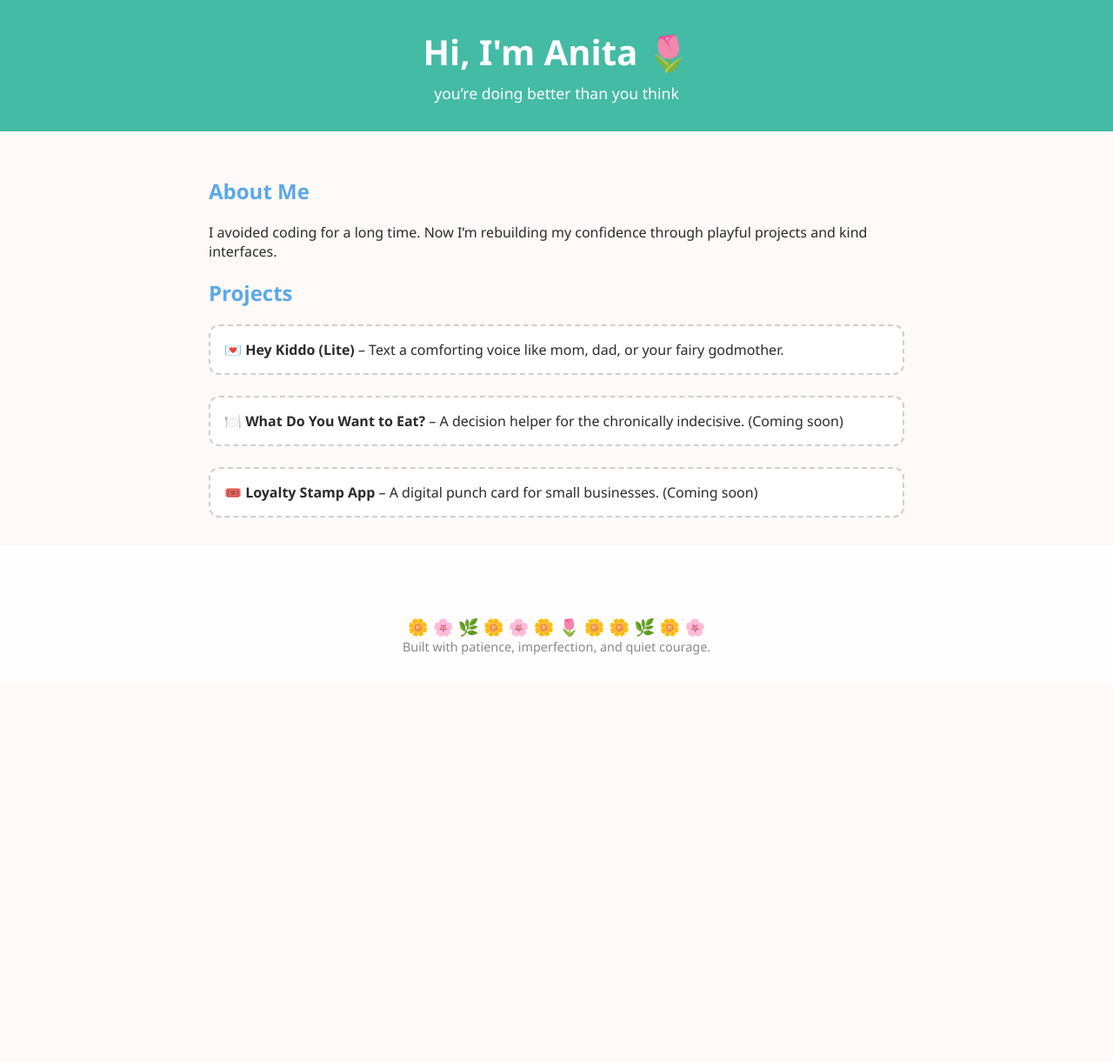
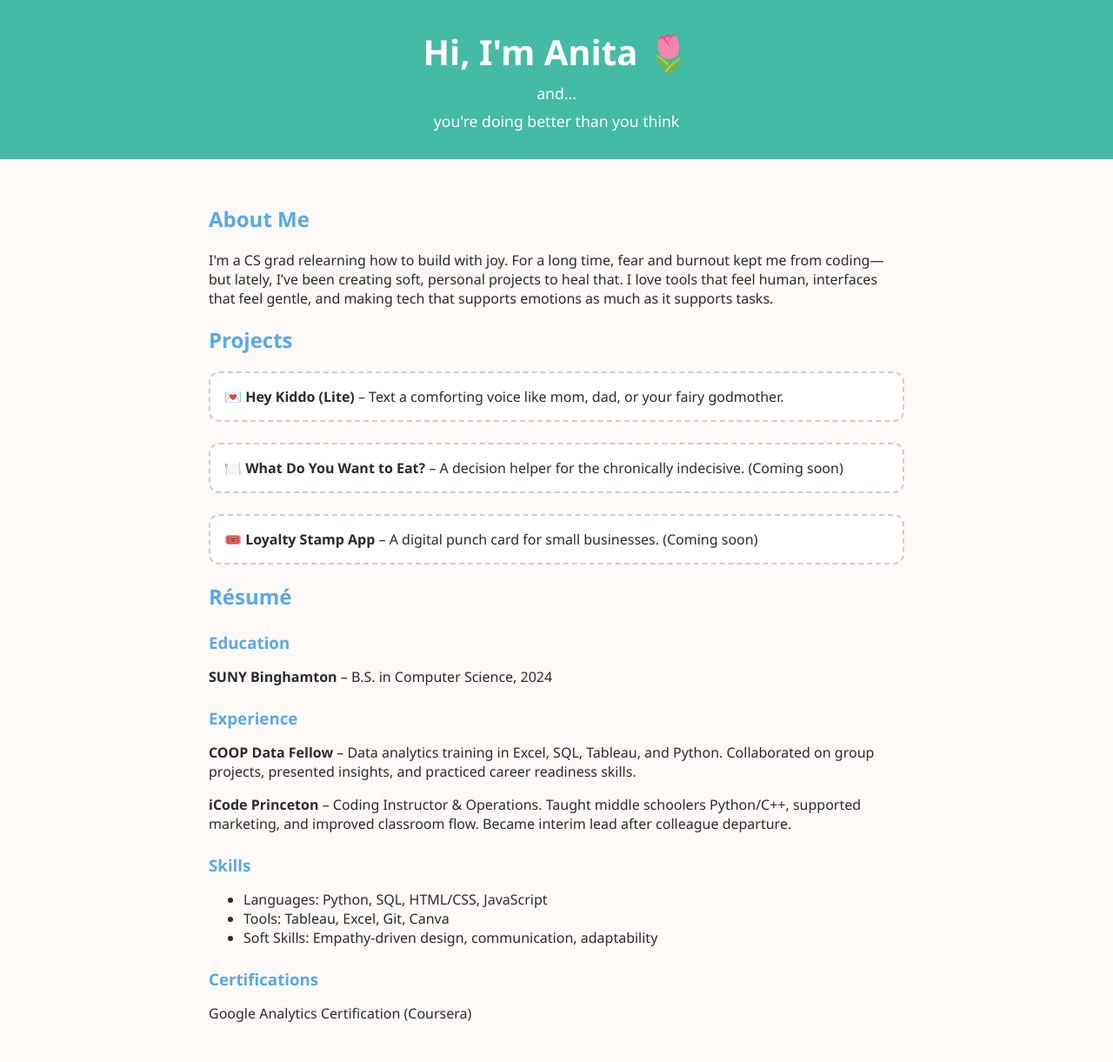
Before and after one commit to AnitaHong1/Website, a plain HTML site: page index.html in a window 1280 px wide. Shown: the top 1221 px of the page at 87% size. Before the commit the page ends 800 px from the top, so only its background shows below. Drawn offline with Linux system fonts and the light colour scheme.

Commit message:
Update index.html

```diff
--- a/index.html
+++ b/index.html
@@ -87,12 +87,13 @@
 <body>
   <header>
     <h1>Hi, I'm Anita 🌷</h1>
+<p style="font-size: 1.1rem; font-weight: 300; margin: 0.5rem 0 0;">and...</p>
     <div class="subtitle" id="subtitle"></div>
   </header>
 
   <main>
     <h2>About Me</h2>
-    <p>I avoided coding for a long time. Now I’m rebuilding my confidence through playful projects and kind interfaces.</p>
+    <p>I'm a CS grad relearning how to build with joy. For a long time, fear and burnout kept me from coding—but lately, I’ve been creating soft, personal projects to heal that. I love tools that feel human, interfaces that feel gentle, and making tech that supports emotions as much as it supports tasks.</p>
 
     <h2>Projects</h2>
     <div class="projects">
@@ -100,6 +101,26 @@
       <a class="card">🍽️ <strong>What Do You Want to Eat?</strong> – A decision helper for the chronically indecisive. (Coming soon)</a>
       <a class="card">🎟️ <strong>Loyalty Stamp App</strong> – A digital punch card for small businesses. (Coming soon)</a>
     </div>
+      <h2>Résumé</h2>
+    <section style="margin-top: 1.5rem;">
+      <h3 style="color:#5aa9e6; margin-bottom: 0.5rem;">Education</h3>
+      <p><strong>SUNY Binghamton</strong> – B.S. in Computer Science, 2024</p>
+
+      <h3 style="color:#5aa9e6; margin-top: 1.5rem; margin-bottom: 0.5rem;">Experience</h3>
+      <p><strong>COOP Data Fellow</strong> – Data analytics training in Excel, SQL, Tableau, and Python. Collaborated on group projects, presented insights, and practiced career readiness skills.</p>
+      <p><strong>iCode Princeton</strong> – Coding Instructor & Operations. Taught middle schoolers Python/C++, supported marketing, and improved classroom flow. Became interim lead after colleague departure.</p>
+
+      <h3 style="color:#5aa9e6; margin-top: 1.5rem; margin-bottom: 0.5rem;">Skills</h3>
+      <ul>
+        <li>Languages: Python, SQL, HTML/CSS, JavaScript</li>
+        <li>Tools: Tableau, Excel, Git, Canva</li>
+        <li>Soft Skills: Empathy-driven design, communication, adaptability</li>
+      </ul>
+
+      <h3 style="color:#5aa9e6; margin-top: 1.5rem; margin-bottom: 0.5rem;">Certifications</h3>
+      <p>Google Analytics Certification (Coursera)</p>
+    </section>
+
   </main>
 
   <footer>
@@ -110,10 +131,12 @@
   <script>
     const subtitle = document.getElementById("subtitle");
     const phrases = [
-      "you’re doing better than you think",
-      "make something small & sweet",
-      "progress, not perfection"
-    ];
+  "you're doing better than you think",
+  "it's okay to take your time",
+  "what you made today matters",
+  "you’re not behind, you’re on your way",
+  "some days are for resting too"
+];
 
     let phraseIndex = 0;
     let charIndex = 0;
```
